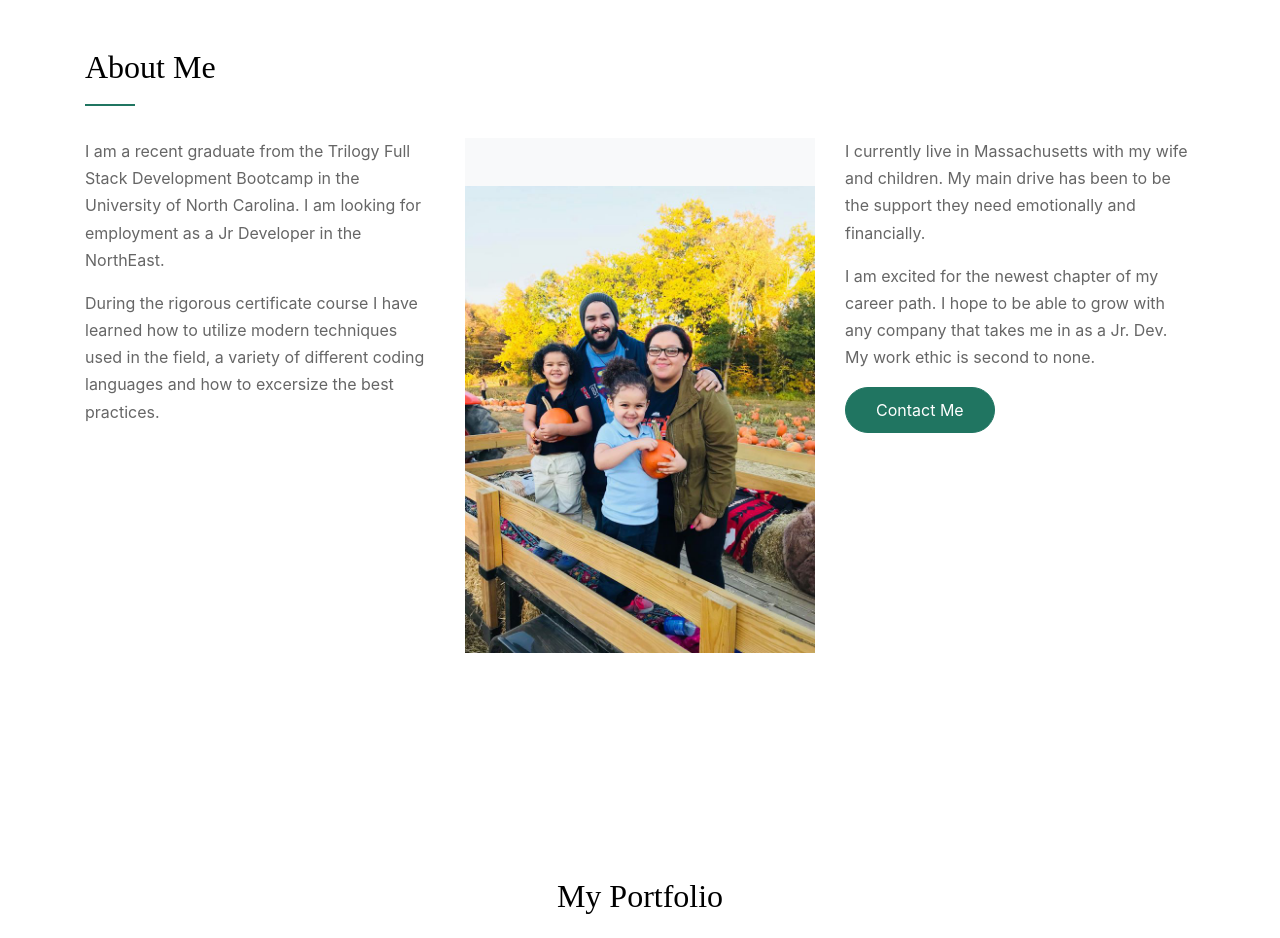
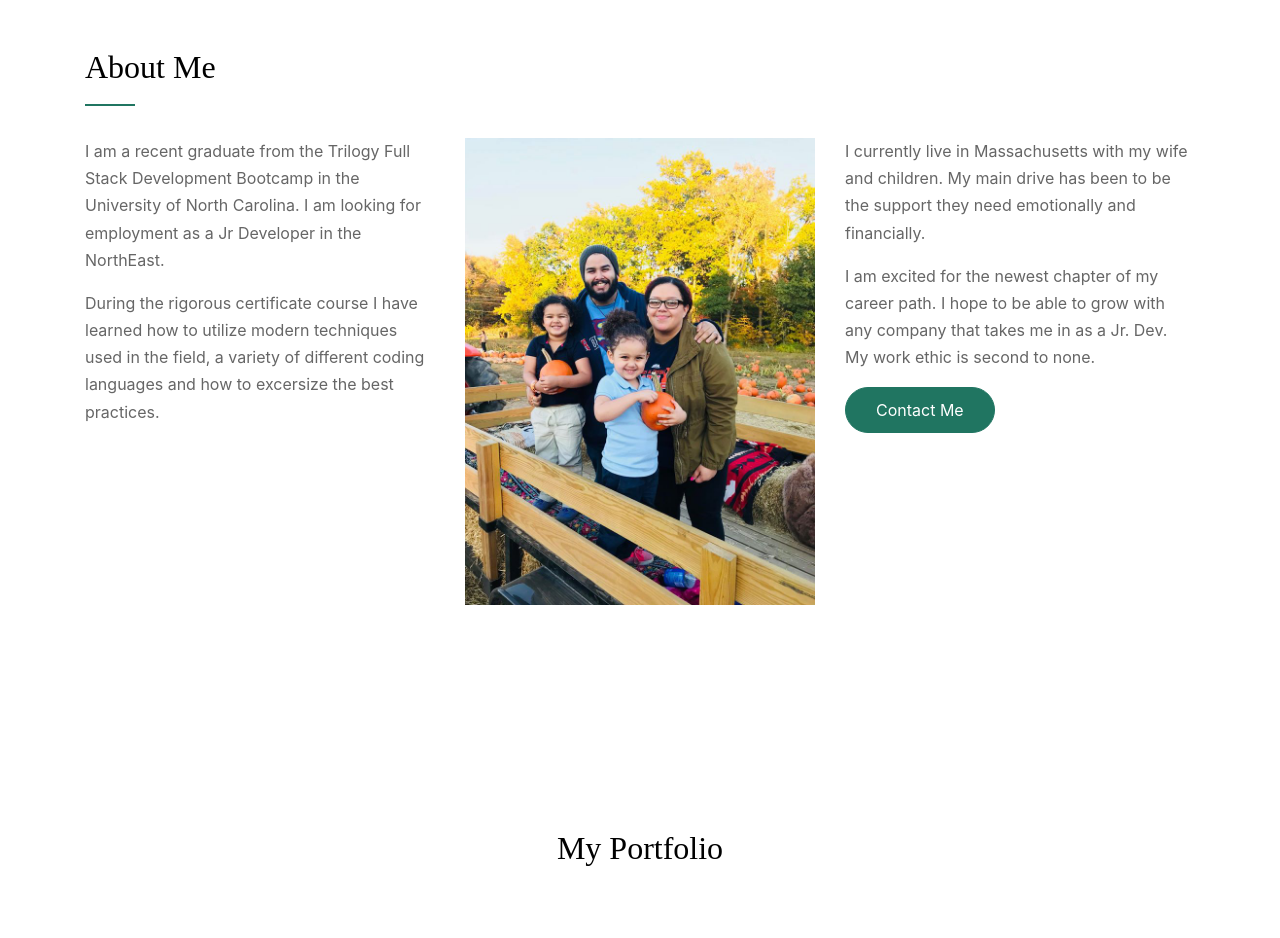
Before and after one commit to ReyDiaz33/updated-portfolio, a website: page index.html in a window 1280 px wide. Shown: the part 1640-2578 px from the top of the page. Drawn offline with Linux system fonts and the light colour scheme; files whose address does not match are found by name; a web font is replaced by a local one.

Commit message:
fixed some spacing issues on family picture

```diff
--- a/index.html
+++ b/index.html
@@ -173,7 +173,7 @@
             <h2 class="section-title">About Me</h2>
           </div>
           <div class="col-lg-4 order-1 order-lg-2 mb-4 mb-lg-0">
-            <div class="bg-light pt-5">
+            <div class="">
               <img src="images/face.png" alt="Image" class="img-fluid">
             </div>
           </div>
```
